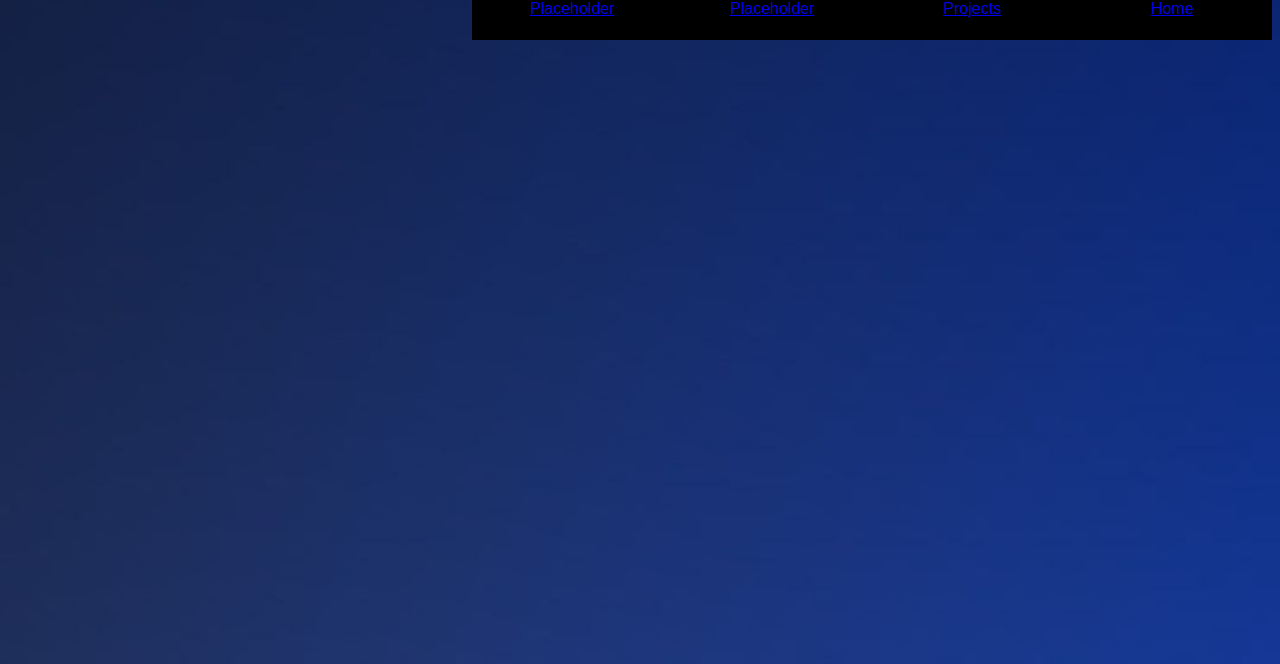
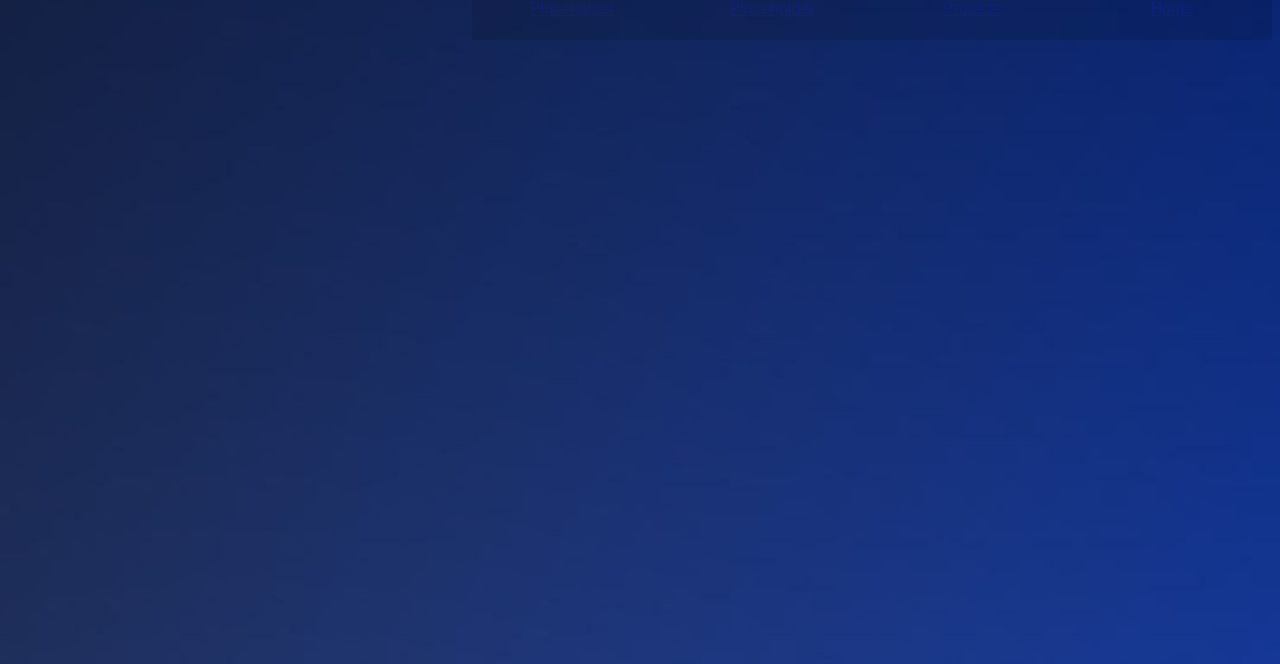
Before and after one commit to Mamapagetee/ethankobe1, a plain HTML site: page index.html in a window 1280 px wide. Shown: the part 136-800 px from the top of the page. Drawn offline with Linux system fonts and the light colour scheme.

Commit message:
Update Site.css

```diff
--- a/Site.css
+++ b/Site.css
@@ -19,7 +19,7 @@ width:200px;
 height:40px;
 text-align:center;
 background-color: black;
-background-opacity: .8;
+opacity: .1;
 
 
 
```
